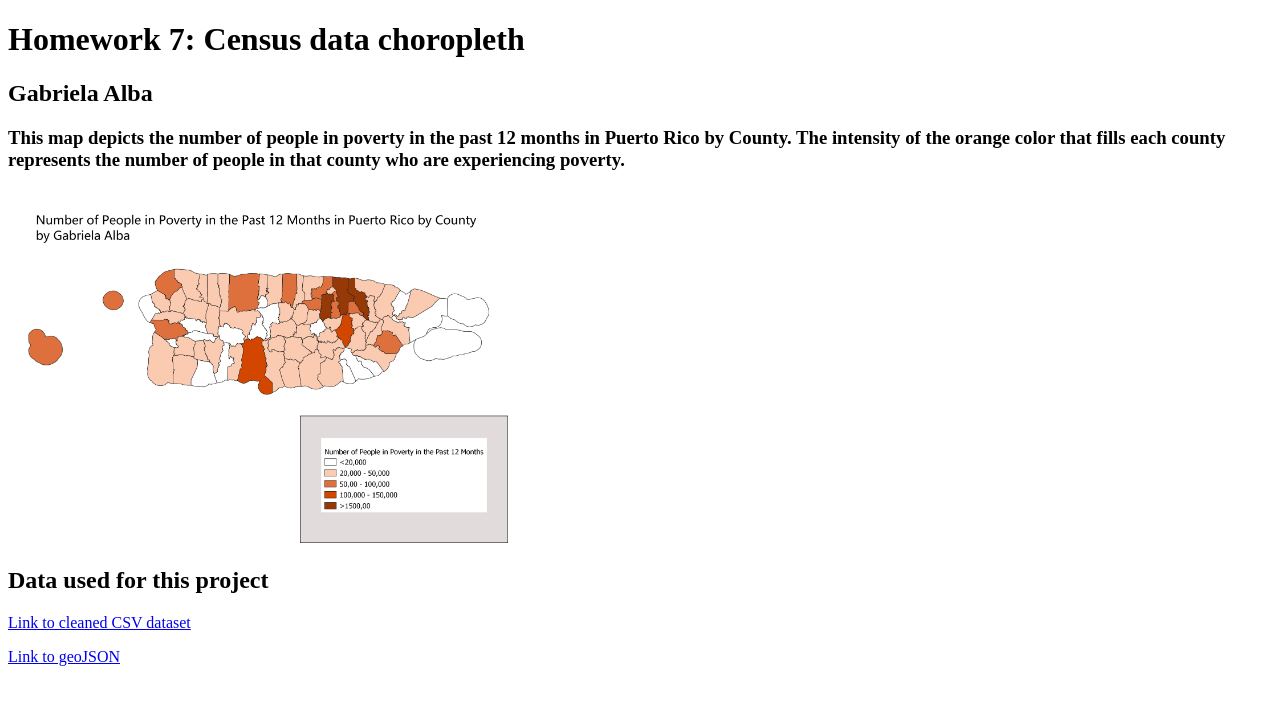
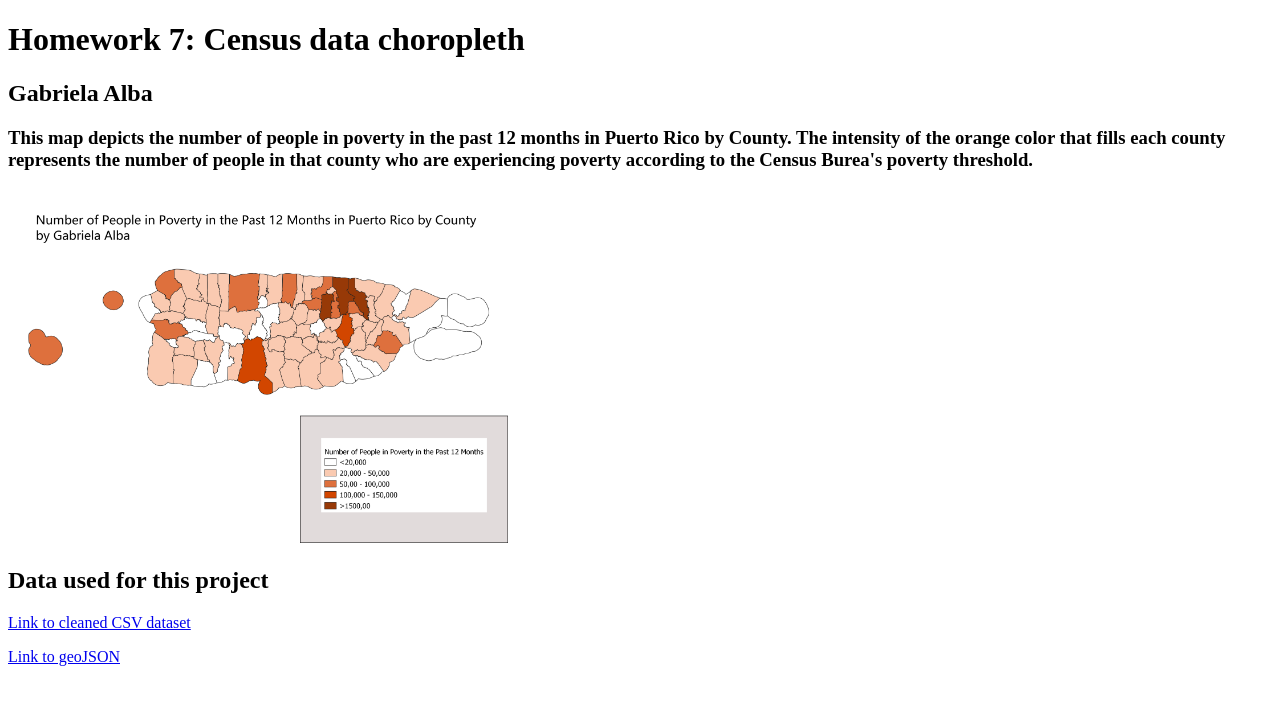
Before and after one commit to GabrielaAlba/GEOG370-Spring2021, a plain HTML site: page Homework7/GEOG370_HW7.html in a window 1280 px wide. Drawn offline with Linux system fonts and the light colour scheme.

Commit message:
Update GEOG370_HW7.html

```diff
--- a/Homework7/GEOG370_HW7.html
+++ b/Homework7/GEOG370_HW7.html
@@ -9,7 +9,7 @@
 <body>
     <h1>Homework 7: Census data choropleth</h1>
     <h2>Gabriela Alba</h2>
-    <h3>This map depicts the number of people in poverty in the past 12 months in Puerto Rico by County. The intensity of the orange color that fills each county represents the number of people in that county who are experiencing poverty. </h3>
+    <h3>This map depicts the number of people in poverty in the past 12 months in Puerto Rico by County. The intensity of the orange color that fills each county represents the number of people in that county who are experiencing poverty according to the Census Burea's poverty threshold. </h3>
 
     <!-- a png image of your map will be embedded using the lines below  -->
     <a href="./map/GEOG370_HW7_Map_Final.png">
```
